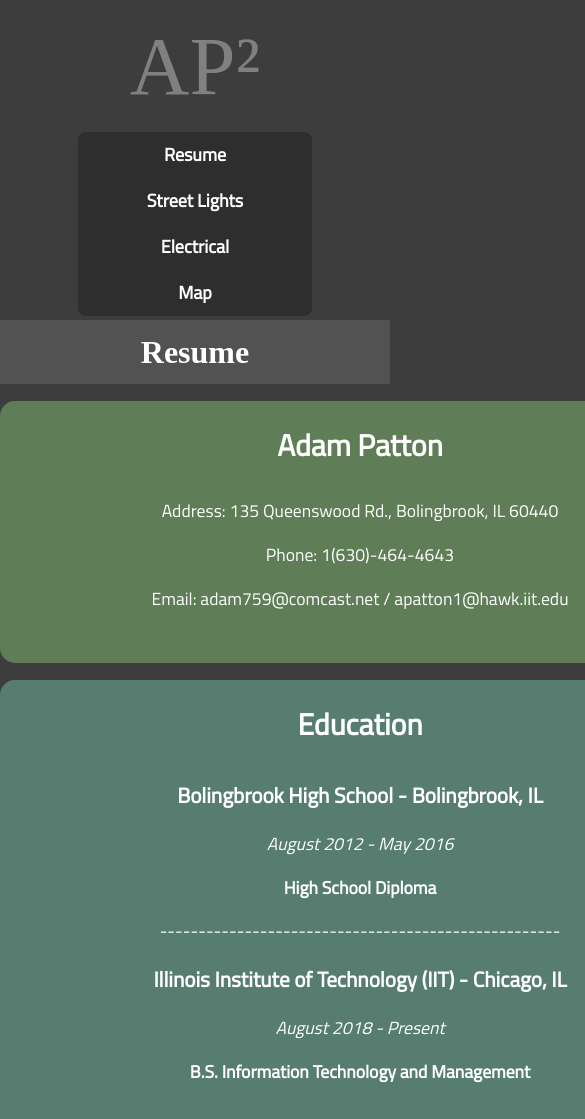
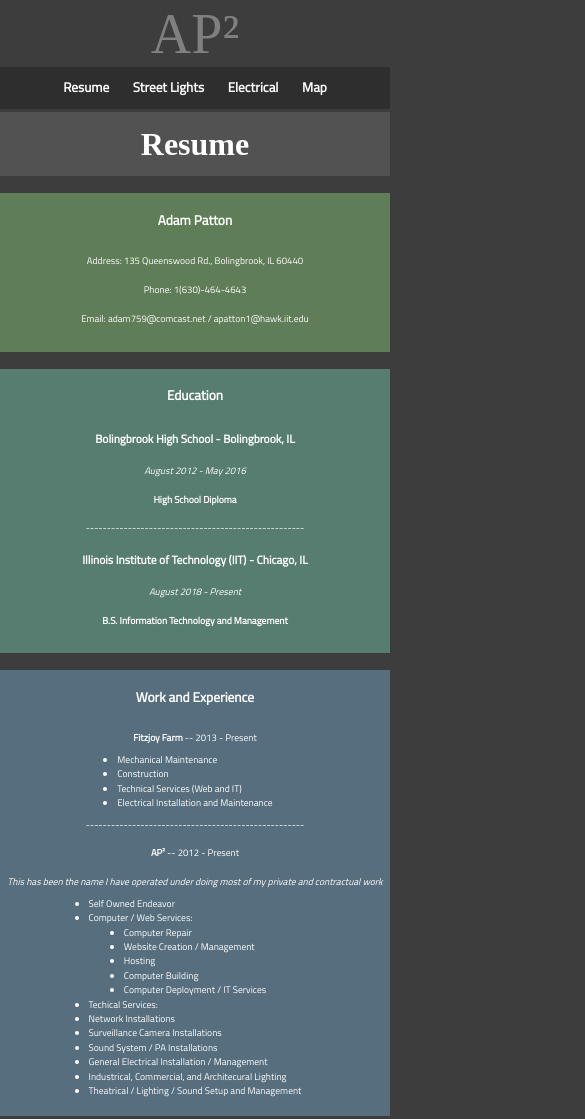
Before and after one commit to Adam759/project-3, a plain HTML site: page index.html in a window 390 px wide. Shown: the top 1119 px of the page, 585 px wide, since content can reach past the window. Drawn offline with Linux system fonts and the light colour scheme; a web font is replaced by a local one.

Commit message:
Responsive CSS and Map Updates

```diff
--- a/css/style.css
+++ b/css/style.css
@@ -191,4 +191,42 @@
      vertical-align: bottom;
      border: 0;
 }
-/*I kept these syles inside this main css file since there was not a lot. It would be more costly with regard to resources to make separate files for such a small amount of styling, based on my research.*/
+/*Map Page*/
+.map-container {
+  height: 70vh;
+  width: 80%;
+  margin: 0 auto;
+  padding: 2vh 0 2vh 0;
+}
+#google-map {
+  height: 100%;
+  width: 100%;
+}
+@media only screen and (max-width: 768px) {
+  .top-banner {
+      font-size: 42pt;
+      margin-top: 0.1em;
+      margin-bottom: 0.1em;
+ }
+  nav ul {
+      width: 100%;
+      border-radius: 0px;
+  }
+  nav li a {
+      padding: 14px 10px;
+      font-size: 10pt;
+  }
+  .resume {
+      width: 100%;
+      border-radius: 0px;
+      padding: 0 0 18px 0;
+ }
+ .resumebody {
+     font-size: 60%;
+     line-height: 3;
+     padding: 0px;
+}
+h2 {
+  font-size: 140%;
+}
+}
--- a/index.html
+++ b/index.html
@@ -2,7 +2,7 @@
 <html lang="en">
 
 <head>
-    <meta charset="UTF-8">
+    <meta charset="UTF-8" name="viewport" content="width=device-width, initial-scale=1.0">
     <title>Home - Resume</title>
     <link rel="stylesheet" type="text/css" href="css/reset.css">
     <link rel="stylesheet" type="text/css" href="css/style.css">
--- a/map.html
+++ b/map.html
@@ -6,6 +6,8 @@
     <title>Map</title>
     <link rel="stylesheet" type="text/css" href="css/reset.css">
     <link rel="stylesheet" type="text/css" href="css/style.css">
+    <script src="https://maps.googleapis.com/maps/api/js?key=AIzaSyB_gxqK_NGuWq22cnd7mnn3fyQ9BK-IrxE&callback=initMap" async defer></script>
+    <script src="js/main.js" async defer></script>
 </head>
 
 <body>
@@ -23,8 +25,8 @@
     </header>
     <main>
         <h1 class="topic-head">Google Map via Javascript API</h1>
-        <div class="map-containter">
-
+        <div class="map-container">
+          <div id="google-map"></div>
         </div>
     </main>
 
```
Also changed, not shown: js/main.js (added, +11 -0 lines).
